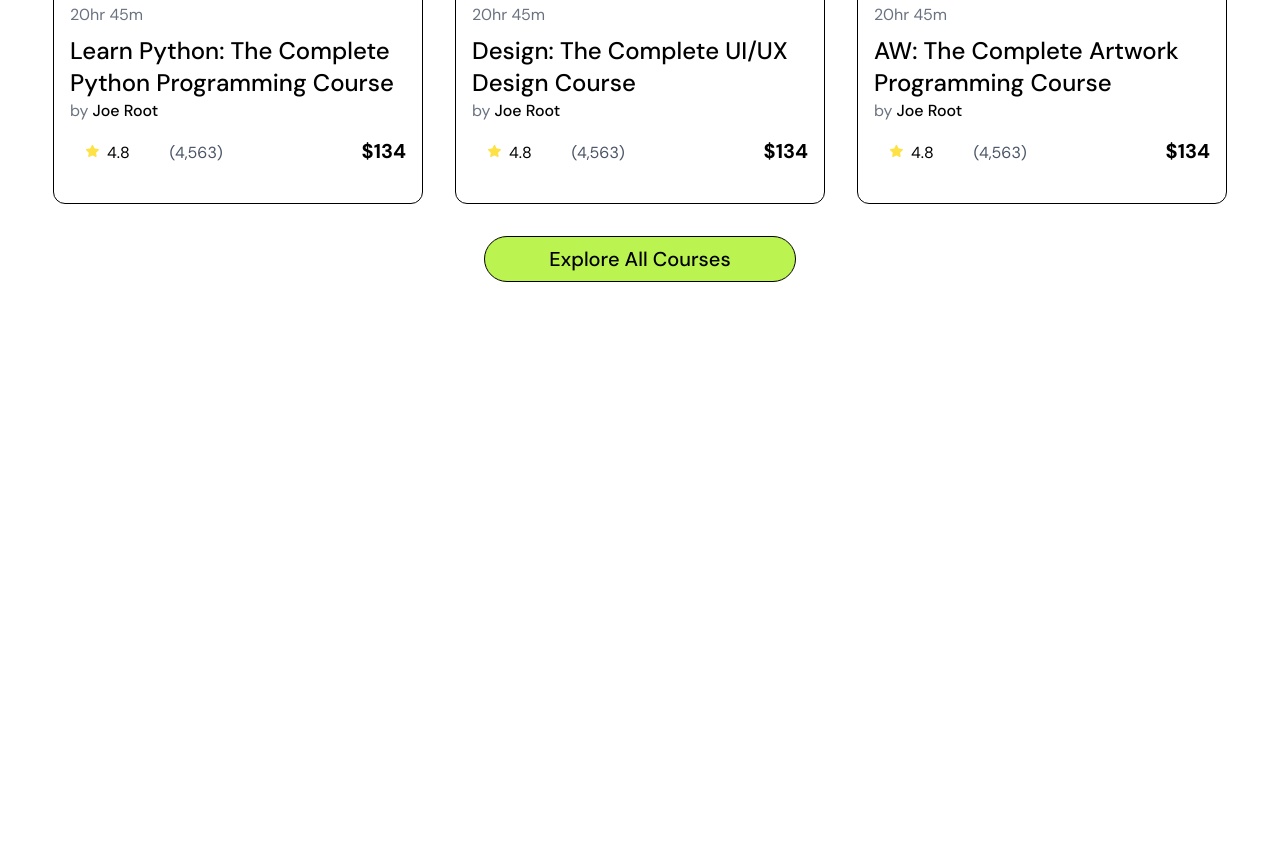
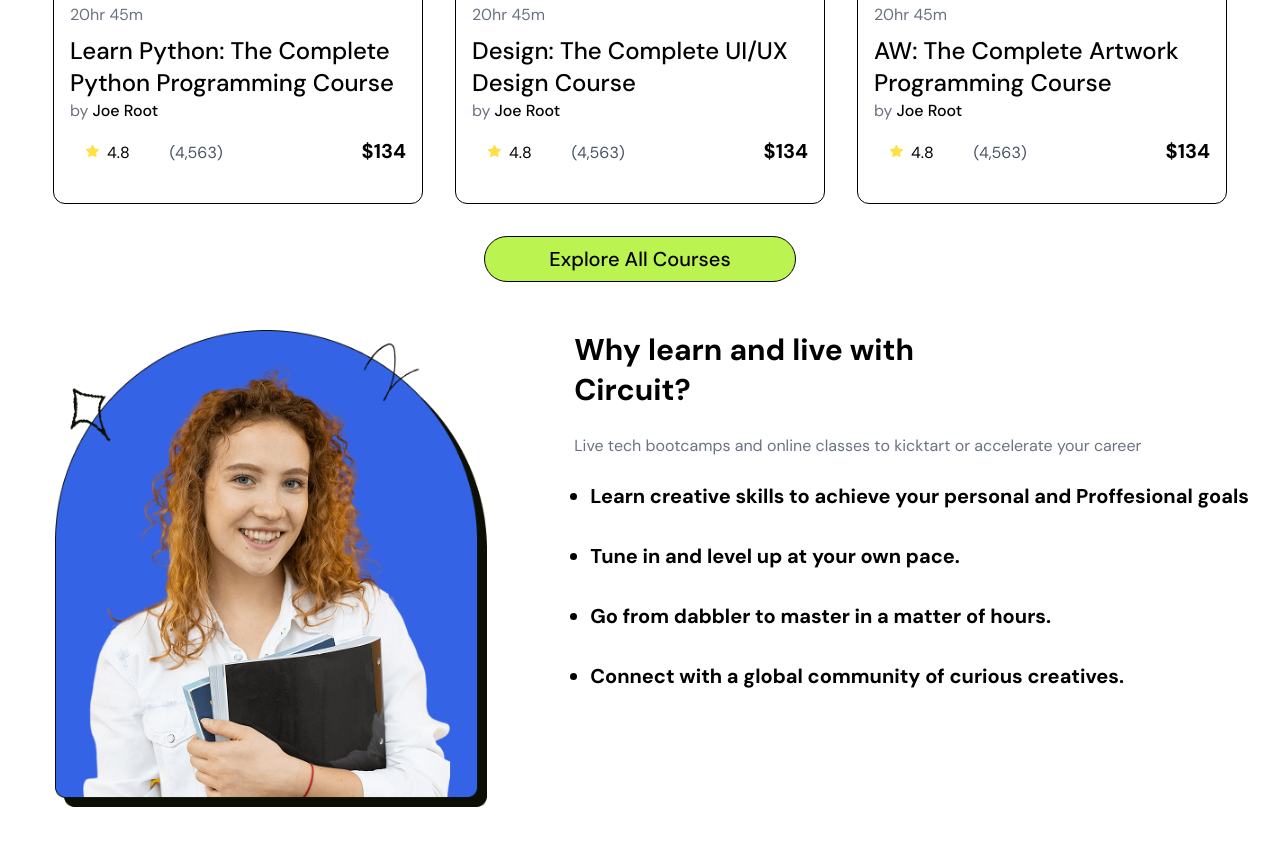
Before and after one commit to jroycodes/courses, a plain HTML site: page public/index.html in a window 1280 px wide. Shown: the part 3082-3927 px from the top of the page. Before the commit the page ends 3428 px from the top, so only its background shows below. Drawn offline with Linux system fonts and the light colour scheme.

Commit message:
fixed sizing issue

```diff
--- a/public/index.html
+++ b/public/index.html
@@ -35,7 +35,9 @@
     <section class="flex flex-wrap gap-6 justify-evenly align-middle mt-12">
       <div>
         <img src="/assets/rating.svg" alt="App rating" />
-        <h1 class="font-bold text-4xl/10 mt-4 mb-4 max-w-120 leading-11.5 lg:leading-12">
+        <h1
+          class="font-bold text-4xl/10 mt-4 mb-4 max-w-120 leading-11.5 lg:leading-12"
+        >
           Proffesional and Lifelong Learning Comes Here
           <span class="inline-block"
             ><img
@@ -428,5 +430,32 @@
         </button>
       </div>
     </section>
+    <section class="mb-20">
+      <div class="flex flex-wrap-reverse gap-12 justify-evenly align-middle">
+        <div class="flex justify-center items-center" >
+          <img class="max-w-[90%]"  src="/assets/whitewoman.png" alt="Potrait of a woman" />
+        </div>
+        <div>
+          <h2 class="font-bold mb-6 text-3xl/10 lg:max-w-100">
+            Why learn and live with Circuit?
+          </h2>
+          <p class="text-gray-500 mb-6">
+            Live tech bootcamps and online classes to kicktart or accelerate
+            your career
+          </p>
+          <ul
+            class="list-disc pl-4 font-bold text-xl flex justify-center flex-col gap-8"
+          >
+            <li>
+              Learn creative skills to achieve your personal and Proffesional
+              goals
+            </li>
+            <li>Tune in and level up at your own pace.</li>
+            <li>Go from dabbler to master in a matter of hours.</li>
+            <li>Connect with a global community of curious creatives.</li>
+          </ul>
+        </div>
+      </div>
+    </section>
   </main>
 </html>
```
Also changed, not shown: assets/whitewoman.png (added), src/output.css.
